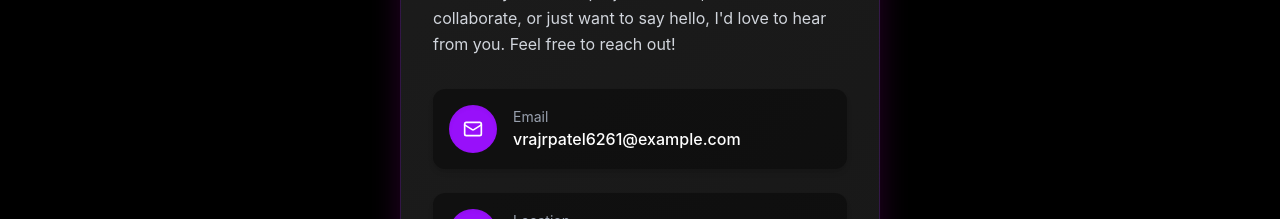
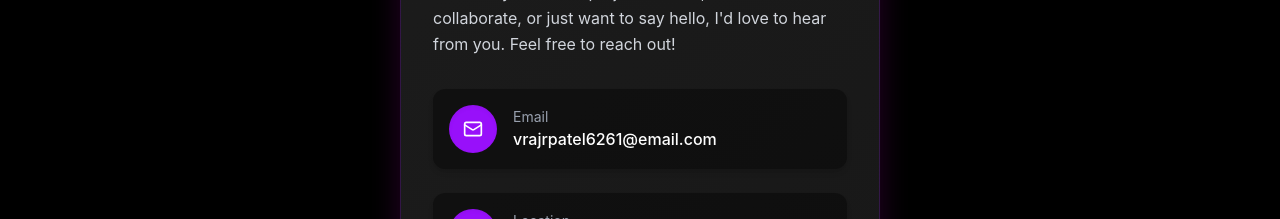
Before and after one commit to VrajPatel1635/Vraj-Portfolio, a React (Vite) app: page / in a window 1280 px wide. Shown: the part 3737-3956 px from the top of the page. Built offline with nearby package versions, Linux system fonts and the light colour scheme.

Commit message:
contact page change

```diff
--- a/src/components/Contact.jsx
+++ b/src/components/Contact.jsx
@@ -59,7 +59,7 @@ const Contact = () => {
                       href="mailto:vrajrpatel6261@example.com"
                       className="text-white font-medium hover:text-purple-400 transition-colors duration-300"
                     >
-                      vrajrpatel6261@example.com
+                      vrajrpatel6261@email.com
                     </a>
                   </div>
                 </div>
```
